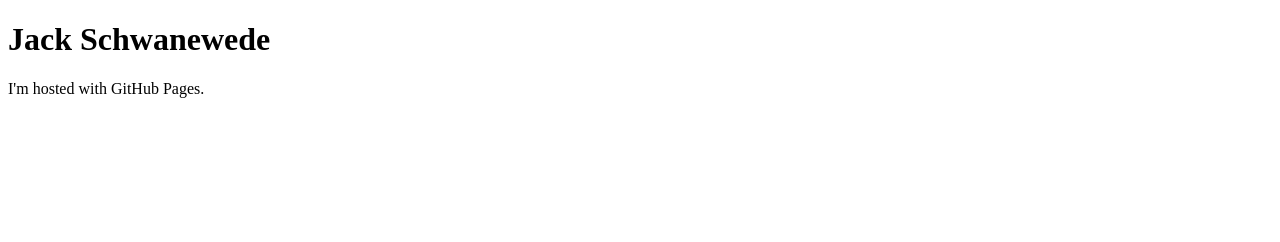
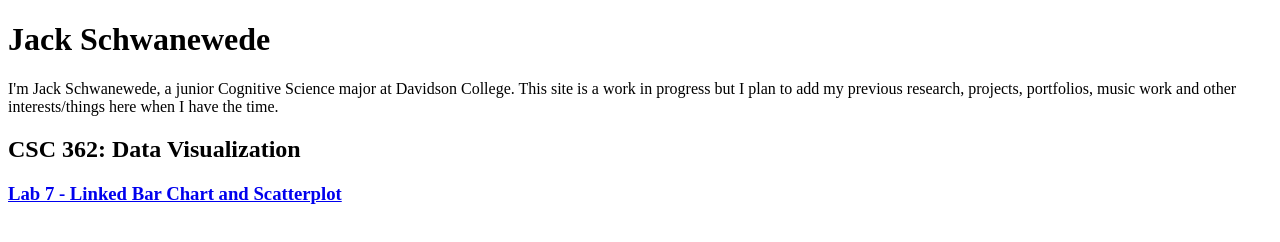
Before and after one commit to jaschwanewede/jaschwanewede.github.io, a plain HTML site: page index.html in a window 1280 px wide. Drawn offline with Linux system fonts and the light colour scheme.

Commit message:
updating

```diff
--- a/index.html
+++ b/index.html
@@ -2,6 +2,15 @@
 <html>
 <body>
 <h1>Jack Schwanewede</h1>
-<p>I'm hosted with GitHub Pages.</p>
+<p>I'm Jack Schwanewede, a junior Cognitive Science major at Davidson College. This site is a work in progress but I plan to add my previous research, projects, portfolios,
+    music work and other interests/things here when I have the time.
+</p>
+
+<h2>CSC 362: Data Visualization</h2>
+<h3>
+    <a href="https://jaschwanewede.github.io/lab-7-multiple-views-jaschwanewede/trails-skeleton/index.html" target="_blank">
+      Lab 7 - Linked Bar Chart and Scatterplot
+    </a>
+  </h3>
 </body>
 </html>
```
